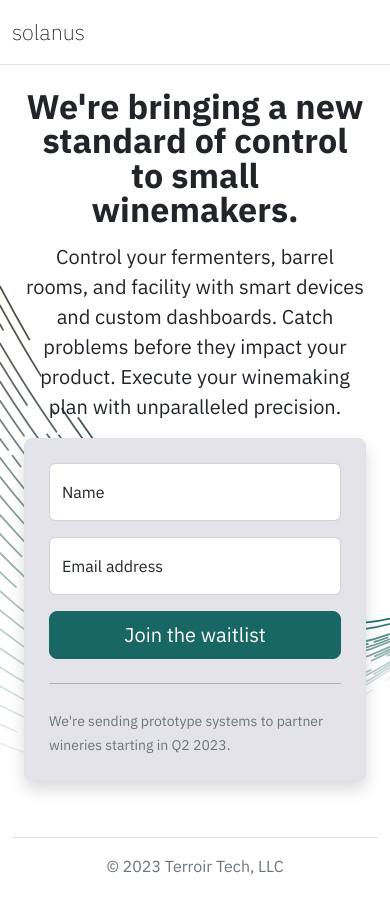
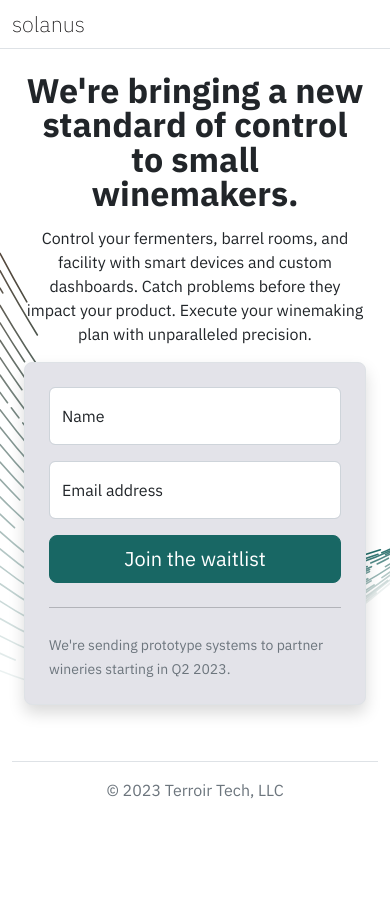
Before and after one commit to solanus-systems/solanus.systems, a website built with Vite: page src/index.html in a window 390 px wide. After the commit the page ends 844 px from the top, so only its background shows below. Built offline with nearby package versions, Linux system fonts and the light colour scheme.

Commit message:
Adjust text and padding for mobile devices

```diff
--- a/src/index.html
+++ b/src/index.html
@@ -18,7 +18,7 @@
 
 <body class="d-flex flex-column vh-100">
   <!-- header -->
-  <header class="d-flex flex-wrap justify-content-center py-3 mb-4 border-bottom">
+  <header class="d-flex flex-wrap justify-content-center py-2 py-md-3 mb-4 border-bottom">
     <div class="container">
       <a href="/" class="d-flex align-items-center me-md-auto text-dark text-decoration-none"
         aria-current="page">
@@ -44,7 +44,7 @@
         <div class="col-md-10 mx-auto col-lg-5">
           <form class="p-4 p-md-5 border rounded-3 bg-light shadow">
             <div class="form-floating mb-3">
-              <input type="password" class="form-control" id="name-input" placeholder="your name">
+              <input type="text" class="form-control" id="name-input" placeholder="your name">
               <label for="name-input">Name</label>
             </div>
             <div class="form-floating mb-3">
--- a/src/styles.scss
+++ b/src/styles.scss
@@ -43,3 +43,9 @@ main::before {
         background-position: center;
     }
 }
+
+.blurb {
+    @include media-breakpoint-down(md) {
+        font-size: 1rem !important;
+    }
+}
```
